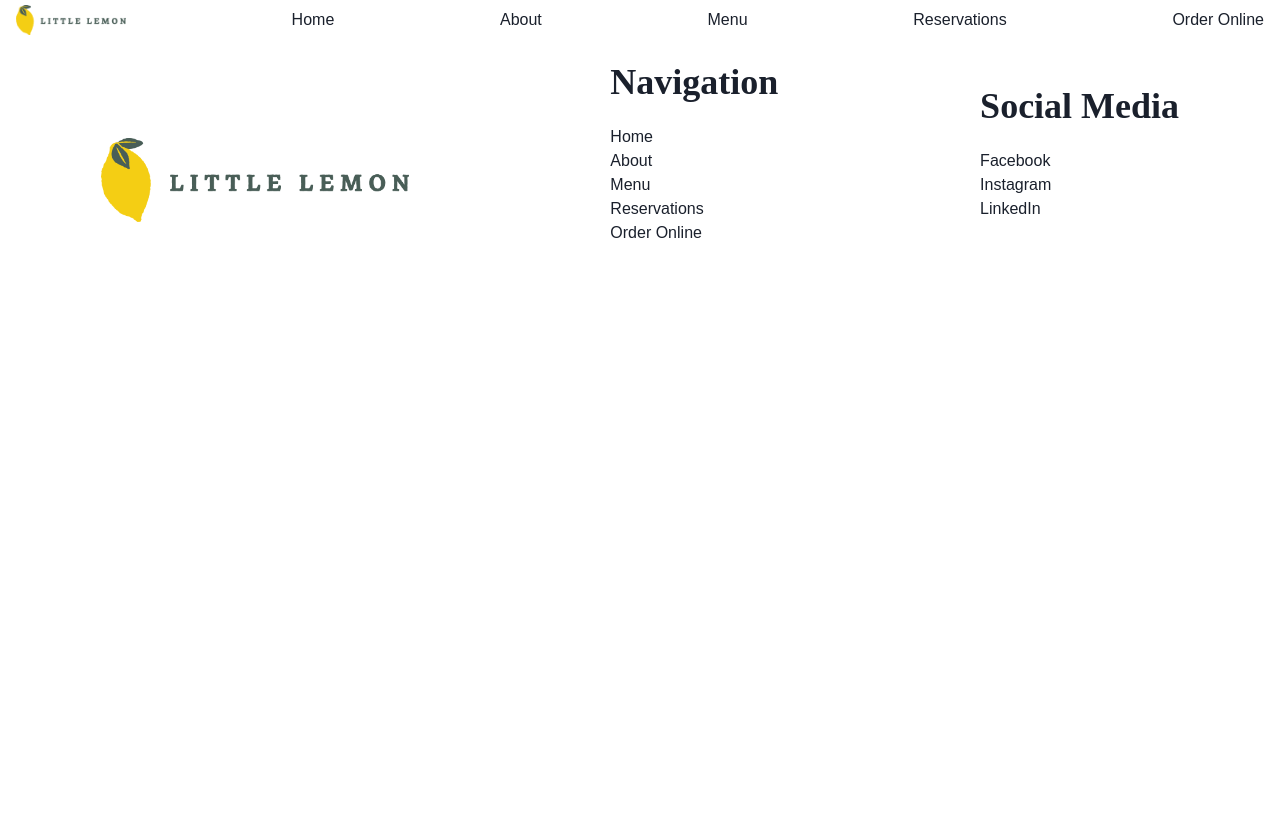
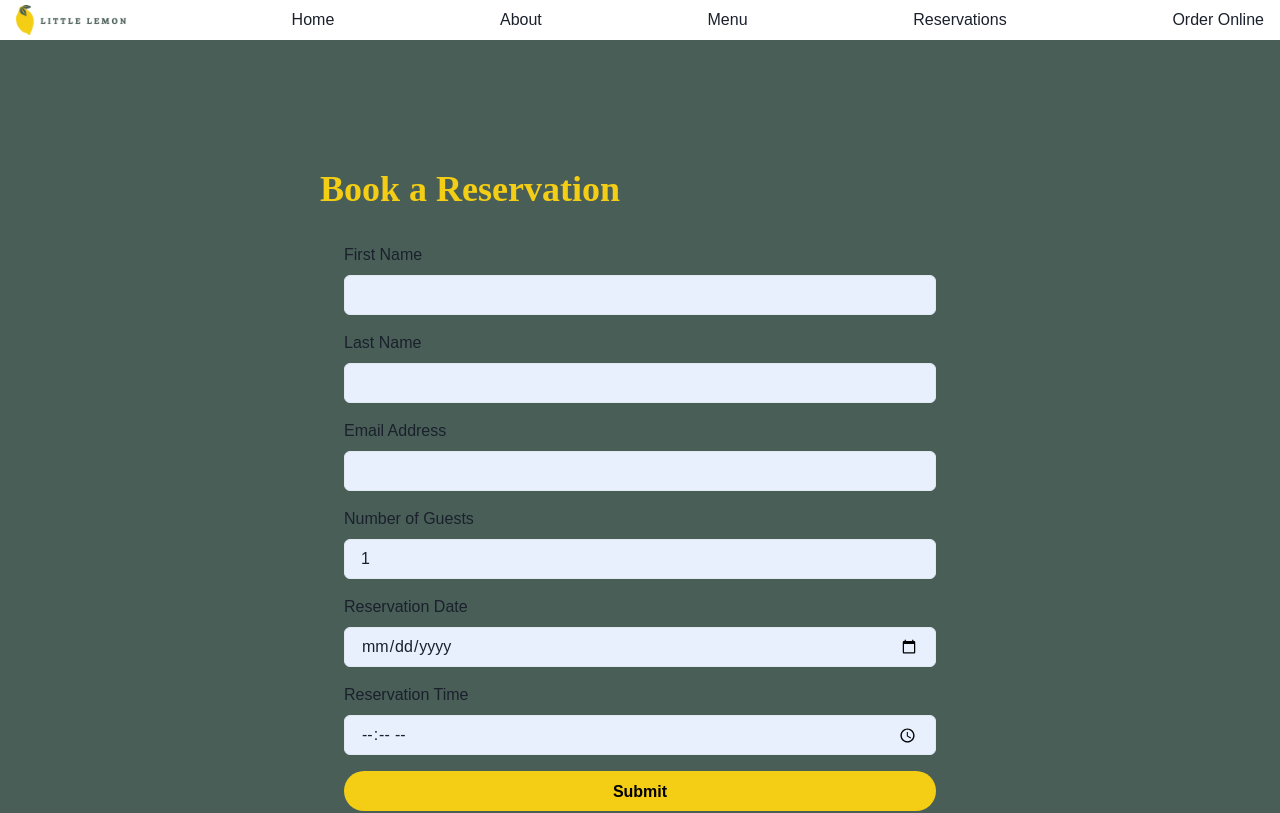
Before and after one commit to dpaez16/Little-Lemon-Capstone-Project, a React (Create React App) app: page /reservations in a window 1280 px wide. Shown: the top 813 px of the page. Built offline with nearby package versions, Linux system fonts and the light colour scheme.

Commit message:
formik, reservations page, navbar adjustments

```diff
--- a/package.json
+++ b/package.json
@@ -15,7 +15,8 @@
     "react-dom": "^18.2.0",
     "react-router-dom": "^6.16.0",
     "react-scripts": "5.0.1",
-    "web-vitals": "^2.1.4"
+    "web-vitals": "^2.1.4",
+    "yup": "^1.3.2"
   },
   "scripts": {
     "start": "react-scripts start",
--- a/src/components/navbar/Navbar.js
+++ b/src/components/navbar/Navbar.js
@@ -9,7 +9,7 @@ export default function Navbar() {
             <Link to='/'>Home</Link>
             <Link to='/'>About</Link>
             <Link to='/'>Menu</Link>
-            <Link to='/'>Reservations</Link>
+            <Link to='/reservations'>Reservations</Link>
             <Link to='/'>Order Online</Link>
         </nav>
     );
--- /dev/null
+++ b/src/components/pages/reservations/Reservations.css
@@ -0,0 +1,14 @@
+.ReservationsPage {
+    background-color: #495E57;
+    width: 100%;
+    padding-left: 25% !important;
+    padding-right: 25% !important;
+}
+
+.ReservationsPage input {
+    background-color: #E8F0FE !important;
+}
+
+.ReservationsPage_SubmitButton {
+    color: black !important;
+}
--- /dev/null
+++ b/src/components/pages/reservations/Reservations.js
@@ -0,0 +1,139 @@
+import { useEffect } from "react";
+import { useFormik } from "formik";
+import {
+    Box,
+    Button,
+    FormControl,
+    FormErrorMessage,
+    FormLabel,
+    Heading,
+    Input,
+    VStack,
+    Spinner,
+    useDisclosure
+} from "@chakra-ui/react";
+import ReservationModal from './reservationModal/ReservationModal';
+import * as Yup from 'yup';
+import useSubmit from "../../../hooks/useSubmit";
+import './Reservations.css';
+
+export default function Reservations() {
+    const { isLoading, response, submit } = useSubmit();
+    const { isOpen, onOpen, onClose } = useDisclosure();
+
+    const formik = useFormik({
+        initialValues: {
+            firstName: "",
+            lastName: "",
+            email: "",
+            numberOfGuests: "1",
+            reservationDate: "",
+            reservationTime: ""
+        },
+        onSubmit: (values, {setSubmitting}) => {
+            setSubmitting(false);
+            submit(values);
+        },
+        validationSchema: Yup.object({
+            firstName: Yup.string().required('Required'),
+            lastName: Yup.string().required('Required'),
+            email: Yup.string().email("Invalid email address").required('Required'),
+            numberOfGuests: Yup.number(),
+            reservationDate: Yup.date().required('Required'),
+            reservationTime: Yup.string().required('Required')
+        }),
+    });
+
+    const fieldProps = (e) => formik.getFieldProps(e);
+
+    useEffect(() => {
+        if (response === null) {
+            return;
+        }
+
+        onOpen(true);
+        formik.resetForm();
+    }, [response]);
+
+    return (
+        <>
+            <VStack
+                p={32}
+                alignItems="flex-start"
+                className='ReservationsPage'
+            >
+                <ReservationModal isOpen={isOpen} onClose={onClose} response={response} />
+                <Heading as="h1">
+                    Book a Reservation
+                </Heading>
+                <Box p={6} rounded="md" w="100%">
+                <form onSubmit={formik.handleSubmit}>
+                    <VStack spacing={4}>
+                    <FormControl isInvalid={formik.errors.firstName}>
+                        <FormLabel htmlFor="firstName">First Name</FormLabel>
+                        <Input
+                            id="firstName"
+                            name="firstName"
+                            {...fieldProps('firstName')}
+                        />
+                        <FormErrorMessage>{formik.errors.firstName}</FormErrorMessage>
+                    </FormControl>
+                    <FormControl isInvalid={formik.errors.lastName}>
+                        <FormLabel htmlFor="lastName">Last Name</FormLabel>
+                        <Input
+                            id="lastName"
+                            name="lastName"
+                            {...fieldProps('lastName')}
+                        />
+                        <FormErrorMessage>{formik.errors.lastName}</FormErrorMessage>
+                    </FormControl>
+                    <FormControl isInvalid={formik.errors.email}>
+                        <FormLabel htmlFor="email">Email Address</FormLabel>
+                        <Input
+                            id="email"
+                            name="email"
+                            type="email"
+                            {...fieldProps('email')}
+                        />
+                        <FormErrorMessage>{formik.errors.email}</FormErrorMessage>
+                    </FormControl>
+                    <FormControl isInvalid={formik.errors.numberOfGuests}>
+                        <FormLabel htmlFor="numberOfGuests">Number of Guests</FormLabel>
+                        <Input
+                            id="numberOfGuests"
+                            name="numberOfGuests"
+                            type="number"
+                            {...fieldProps('numberOfGuests')}
+                        />
+                        <FormErrorMessage>{formik.errors.numberOfGuests}</FormErrorMessage>
+                    </FormControl>
+                    <FormControl isInvalid={formik.errors.reservationDate}>
+                        <FormLabel htmlFor="reservationDate">Reservation Date</FormLabel>
+                        <Input
+                            id="reservationDate"
+                            name="reservationDate"
+                            type="date"
+                            {...fieldProps('reservationDate')}
+                        />
+                        <FormErrorMessage>{formik.errors.reservationDate}</FormErrorMessage>
+                    </FormControl>
+                    <FormControl isInvalid={formik.errors.reservationTime}>
+                        <FormLabel htmlFor="reservationTime">Reservation Time</FormLabel>
+                        <Input
+                            id="reservationTime"
+                            name="reservationTime"
+                            type="time"
+                            {...fieldProps('reservationTime')}
+                        />
+                        <FormErrorMessage>{formik.errors.reservationTime}</FormErrorMessage>
+                    </FormControl>
+                    <Button type="submit" colorScheme="purple" width="full" className="ReservationsPage_SubmitButton">
+                        {isLoading ? <Spinner /> : "Submit"}
+                    </Button>
+                    </VStack>
+                </form>
+                </Box>
+            </VStack>
+        </>
+    );
+};
--- /dev/null
+++ b/src/components/pages/reservations/reservationModal/ReservationModal.css
@@ -0,0 +1,3 @@
+.ReservationModal_Button {
+    color: black !important;
+}
--- /dev/null
+++ b/src/components/pages/reservations/reservationModal/ReservationModal.js
@@ -0,0 +1,38 @@
+import {
+    Button,
+    Modal,
+    ModalOverlay,
+    ModalHeader,
+    ModalCloseButton,
+    ModalBody,
+    ModalFooter,
+    ModalContent
+} from '@chakra-ui/react';
+import './ReservationModal.css';
+
+export default function ReservationModal(props) {
+    const { isOpen, onClose, response } = props;
+    return (
+        <>
+        <Modal isOpen={isOpen} onClose={onClose}>
+            <ModalOverlay />
+                <ModalContent>
+                    <ModalHeader>Success!</ModalHeader>
+                    <ModalCloseButton />
+                    <ModalBody>
+                        {response}
+                    </ModalBody>
+                    <ModalFooter>
+                        <Button colorScheme='blue'
+                                mr={3}
+                                onClick={onClose}
+                                className='ReservationModal_Button'
+                        >
+                            Ok
+                        </Button>
+                    </ModalFooter>
+            </ModalContent>
+        </Modal>
+        </>
+    );
+};
--- a/src/components/routing/Routing.js
+++ b/src/components/routing/Routing.js
@@ -1,10 +1,12 @@
 import { Routes, Route } from 'react-router-dom';
 import Home from '../pages/home/Home';
+import Reservations from '../pages/reservations/Reservations';
 
 export default function Routing() {
     return (
         <Routes>
             <Route path='/' element={<Home />} />
+            <Route path='/reservations' element={<Reservations />} />
         </Routes>
     );
 };
--- /dev/null
+++ b/src/hooks/useSubmit.js
@@ -0,0 +1,24 @@
+import { useState } from "react";
+
+const wait = (ms) => new Promise((resolve) => setTimeout(resolve, ms));
+
+/**
+ * This is a custom hook that can be used to submit a form and simulate an API call.
+ */
+const useSubmit = () => {
+    const [isLoading, setLoading] = useState(false);
+    const [response, setResponse] = useState(null);
+
+    const submit = async (data) => {
+        setLoading(true);
+
+        await wait(2000);
+        setResponse(`Your reservation has been booked successfully! You should receive an email from us confirming the reservation. See you there!`);
+
+        setLoading(false);
+    };
+
+    return { isLoading, response, submit };
+};
+
+export default useSubmit;
```
Also changed, not shown: 1 other file (tests, documents, lock files or other folders).
